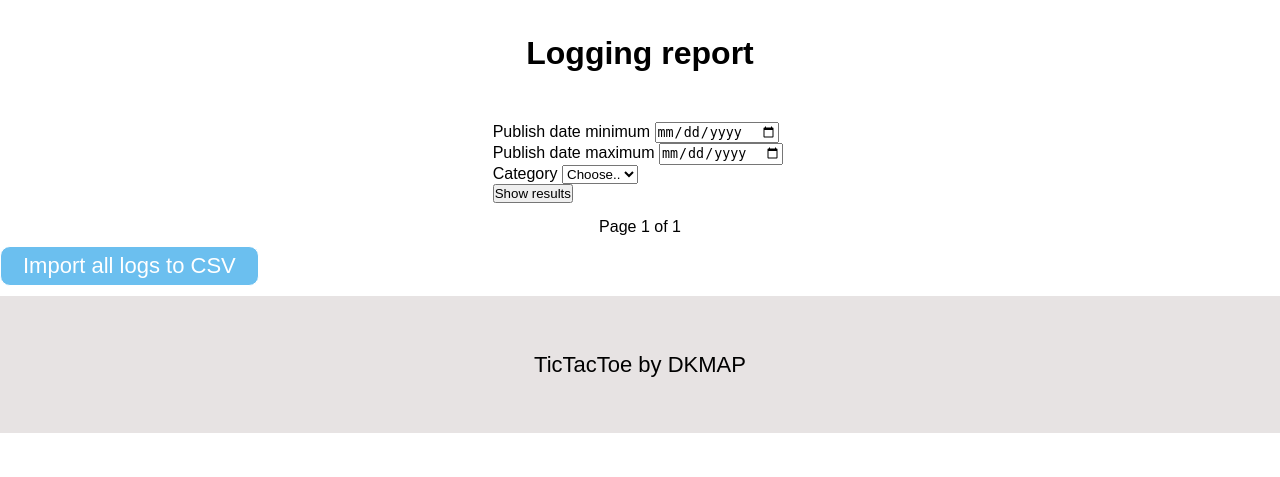
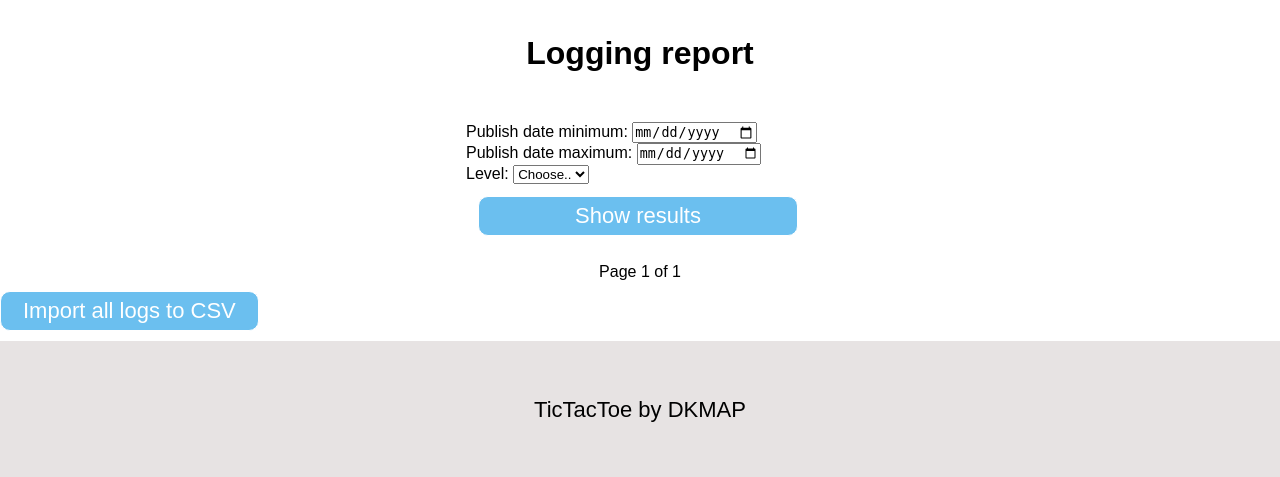
Before and after one commit to infoshareacademy/jpydzr1-dkmap-django, a Django app: template TicTacToe/templates/logging_report.html in a window 1280 px wide. Shown: the part 120-597 px from the top of the page. Run offline with Django 3.2, Linux system fonts and the light colour scheme; the template is opened without the code that fills it: most values are stand-ins (such as "Sample title", 1, 10 or a date in 2020).

Commit message:
Urls renamed and some visual changes

```diff
--- a/TicTacToe/templates/account/login.html
+++ b/TicTacToe/templates/account/login.html
@@ -33,7 +33,7 @@ for a {{ site_name }} account and sign in below:{% endblocktrans %}</p>
 <a href="{{ signup_url }}">sign up</a> first.{% endblocktrans %}</p>
 {% endif %}
 
-<form class="login" method="POST" action="{% url 'login-view' %}">
+<form class="login" method="POST" action="{% url 'player:login-view' %}">
   {% csrf_token %}
   {{ form|crispy }}
   {% if redirect_field_value %}
--- a/TicTacToe/templates/account/logout.html
+++ b/TicTacToe/templates/account/logout.html
@@ -10,7 +10,7 @@
 
 <p>{% trans 'Are you sure you want to sign out?' %}</p>
 
-<form method="post" action="{% url 'logout-view' %}">
+<form method="post" action="{% url 'player:logout-view' %}">
   {% csrf_token %}
   {% if redirect_field_value %}
   <input type="hidden" name="{{ redirect_field_name }}" value="{{ redirect_field_value }}"/>
--- a/TicTacToe/templates/account/signup.html
+++ b/TicTacToe/templates/account/signup.html
@@ -24,7 +24,7 @@
 
 <p>{% blocktrans %}Already have an account? Then please <a href="{{ login_url }}">sign in</a>.{% endblocktrans %}</p>
 
-<form class="signup" id="signup_form" method="post" action="{% url 'signup-view' %}">
+<form class="signup" id="signup_form" method="post" action="{% url 'player:signup-view' %}">
   {% csrf_token %}
 
     <p>{{ form.first_name.label }}*</p>
--- a/TicTacToe/templates/logging_report.html
+++ b/TicTacToe/templates/logging_report.html
@@ -9,18 +9,18 @@
         <div class="column-100">
             <form method="GET" action="#">
 
-                <div class="">
-                    <label for="date_min">Publish date minimum</label>
+                <div class="log-input">
+                    <label for="date_min">Publish date minimum:</label>
                     <input id="date_min" type="date" name="date_min" class="form-control">
                 </div>
 
-                <div class="">
-                    <label for="date_max">Publish date maximum</label>
+                <div class="log-input">
+                    <label for="date_max">Publish date maximum:</label>
                     <input id="date_max" type="date" name="date_max">
                 </div>
 
-                <div class="">
-                    <label for="log_level">Category</label>
+                <div class="log-input">
+                    <label for="log_level">Level: </label>
                     <select id="log_level" name="log_level">
 
                         <option selected>Choose..</option>
@@ -31,7 +31,7 @@
                     </select>
                 </div>
 
-                <button type="submit">Show results</button>
+                <button class="CTA-button-auth" type="submit">Show results</button>
 
             </form>
         </div>
```
